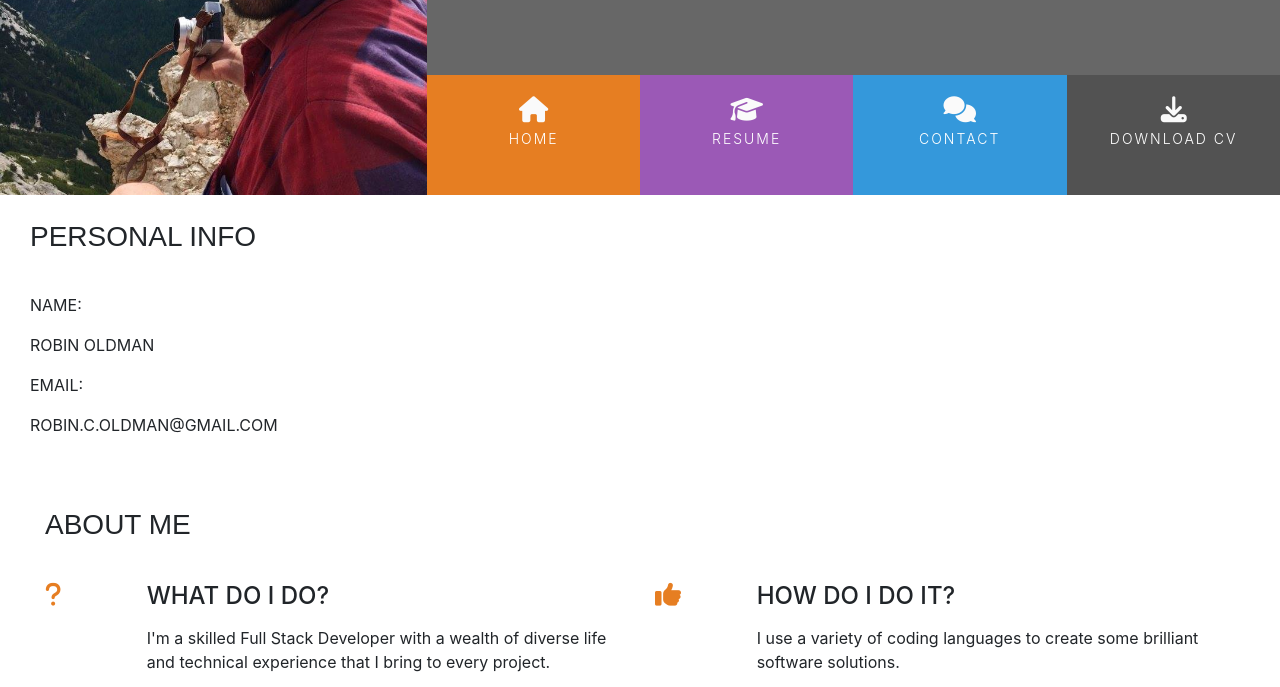
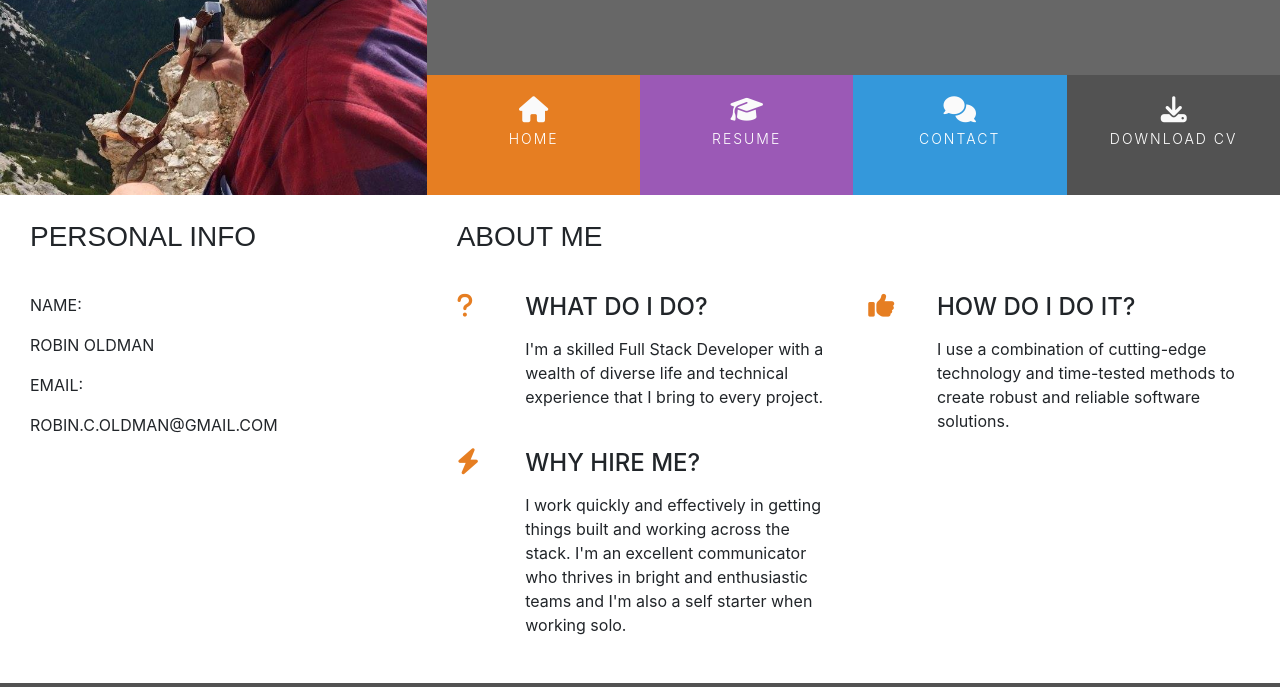
Before and after one commit to robinoldman/resume, a plain HTML site: page index.html in a window 1280 px wide. Shown: the part 174-861 px from the top of the page. Drawn offline with nearby package versions, Linux system fonts and the light colour scheme.

Commit message:
fix bug with layout of about section

```diff
--- a/index.html
+++ b/index.html
@@ -56,7 +56,6 @@
                   Personal Info
                 </h3>
               </div>
-
             </div>
             <div class="personal-info-item">
               <div class="key">
@@ -64,7 +63,7 @@
                   Name:
                 </p>
               </div>
-                        <div class="value uppercase" >
+              <div class="value uppercase">
                 <p>
                   Robin Oldman
                 </p>
@@ -77,14 +76,14 @@
                   Email:
                 </p>
               </div>
-                    <div class="value uppercase" >
+              <div class="value uppercase">
                 <p>
                   robin.c.oldman@gmail.com
                 </p>
               </div>
             </div>
           </div>
-                </div>
+
           <div class="col-md-8 bg-color-three-reasons section-column">
             <div class="row">
               <div class="col">
@@ -112,14 +111,13 @@
                     <i class="three-reasons-icon fa fa-thumbs-up" aria-hidden="true"></i>
                   </div>
                   <div class="col-10">
-                                        <h4 class="three-reasons-heading uppercase">How do i do it?</h4>
+                    <h4 class="three-reasons-heading uppercase">How do I do it?</h4>
                     <p>
-                                            I use a variety of coding languages to create some brilliant software solutions.
+                      I use a combination of cutting-edge technology and time-tested methods to create robust and reliable software solutions.
                     </p>
                   </div>
                 </div>
               </div>
-
               <div class="col-10 offset-1 offset-sm-0 col-sm-4 col-md-6">
                 <div class="row">
                   <div class="col-2">
@@ -128,17 +126,16 @@
                   <div class="col-10">
                     <h4 class="three-reasons-heading uppercase">Why hire me?</h4>
                     <p>
-                                            I am a reliable creative and experienced developer who will help you solve your software solutions
+                        I work quickly and effectively in getting things built and working across the stack. I'm an excellent communicator who thrives in bright and enthusiastic teams and I'm also a self starter when working solo.
                     </p>
                   </div>
                 </div>
               </div>
-
             </div>
           </div>
         </div>
+      </section>
 
-        </section>
     <footer class="container-fluid">
         <div id="footer-details" class="row" >
             <div class="col-sm-4">
```
Lines whose indentation alone changed are shown as unchanged.
